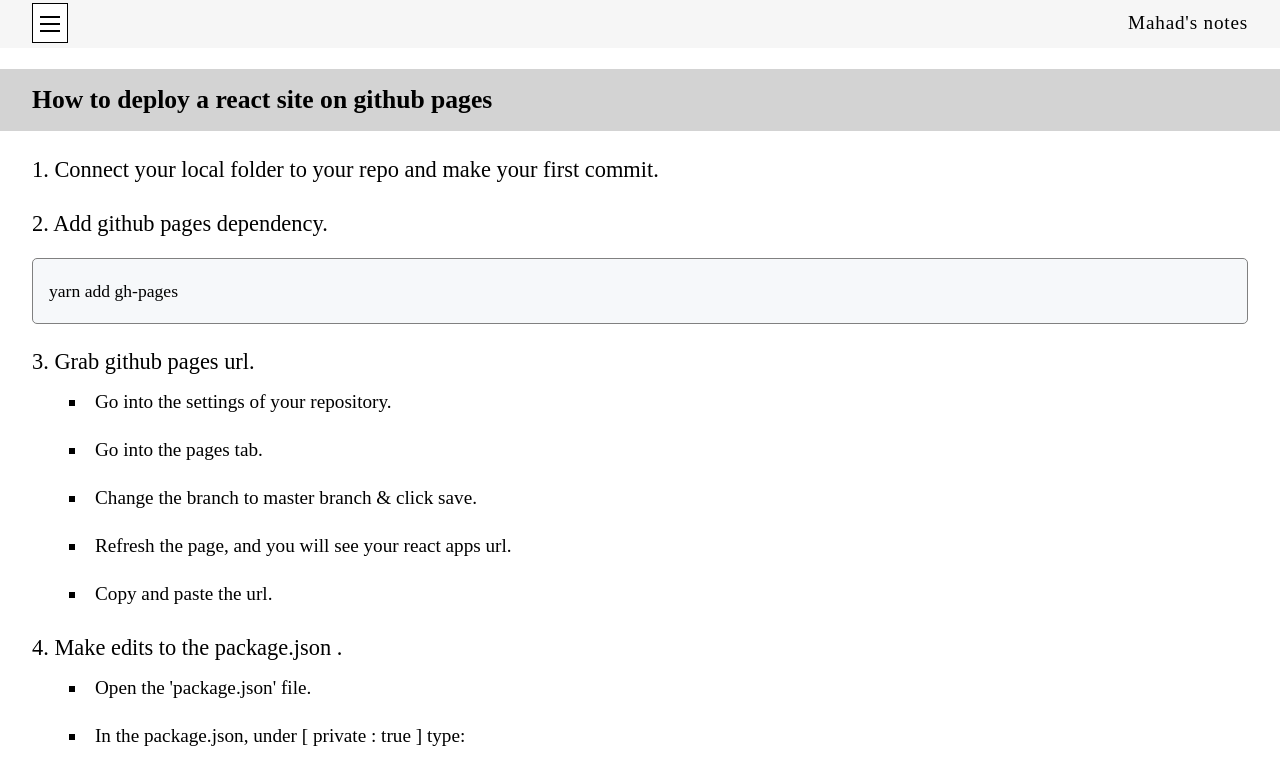
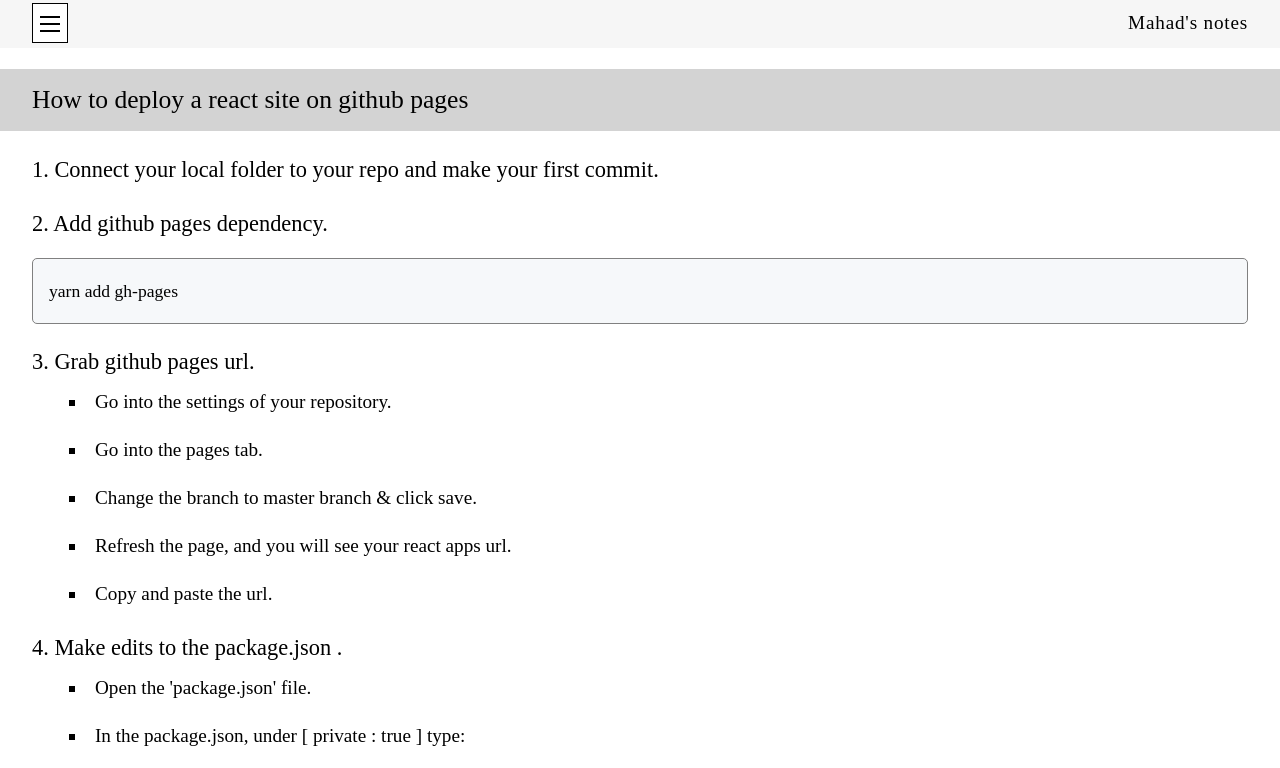
Before and after one commit to Elir-Mahad/notes-v1, a Next.js app: page /deploy-react-github-pages in a window 1280 px wide. Shown: the top 768 px of the page. Built offline with nearby package versions, Linux system fonts and the light colour scheme.

Commit message:
Add font weight style to the blog react-github-pages

```diff
--- a/pages/deploy-react-github-pages.js
+++ b/pages/deploy-react-github-pages.js
@@ -8,6 +8,7 @@ import {
   Code,
   PostTitle,
 } from "../styles/Styles.js";
+import style from "../styles/Home.module.css";
 
 function DeployReactSiteGit() {
   return (
@@ -23,8 +24,10 @@ function DeployReactSiteGit() {
           content="Instructions on how to deploy a react application on github pages"
         />
       </Head>
-      <PostTitle>How to deploy a react site on github pages</PostTitle>
-      <BlogBody>
+      <PostTitle className={style.weight100}>
+        How to deploy a react site on github pages
+      </PostTitle>
+      <BlogBody className={style.weight100}>
         <Sentence>
           1. Connect your local folder to your repo and make your first commit.
         </Sentence>
```
